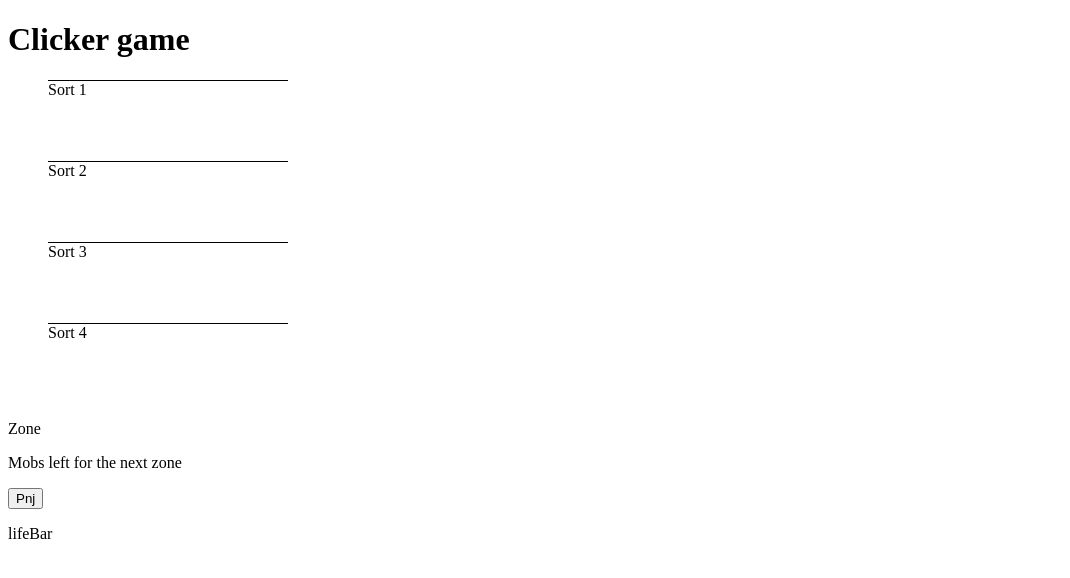
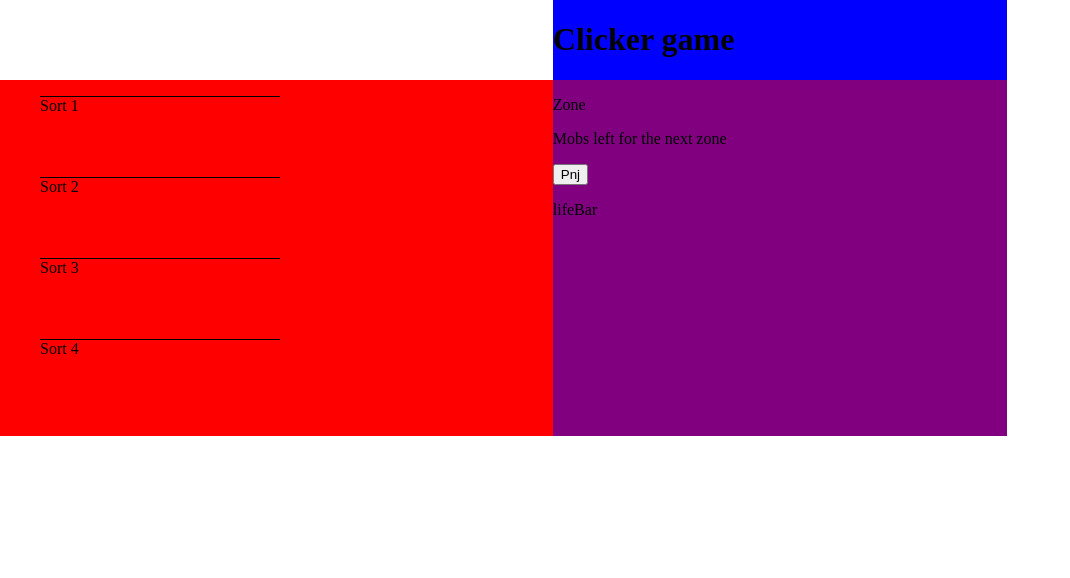
Before and after one commit to SacleuxBenoit/clicker-game, a PHP site: page /game/clicker.php in a window 1280 px wide. Shown: the top 578 px of the page, without its empty margins (0-1070 px from the left). Run offline with PHP 8.4, Linux system fonts and the light colour scheme.

Commit message:
add header, + class navDamage :arrow_right: clicker.php .... init grid, add margin : 0 for the body + background-color (for the test) to header, .navDamage, .pnj :arrow_right:  style.css

```diff
--- a/game/clicker.php
+++ b/game/clicker.php
@@ -7,9 +7,12 @@
     <title>Clicker game</title>
 </head>
 <body>
-    <h1>Clicker game</h1>
 
-    <nav>
+    <header>
+        <h1>Clicker game</h1>
+    </header>
+
+    <nav class="navDamage">
         <ul>
             <li>Sort 1</li>
             <li>Sort 2</li>
--- a/style/style.css
+++ b/style/style.css
@@ -1,9 +1,32 @@
+body{
+  margin: 0;
+  display: grid;
+  grid-template-areas:
+  ". header . "
+  "navDamage pnj . ";
+}
+
 ul{
     list-style-type: none;
-  }
+}
 
-  li{
+li{
     border-top: 1px solid black;
     height: 5em;
     width: 15em;
-  }
+}
+
+header{
+    grid-area: header;
+    background-color: blue;
+}
+
+.navDamage{
+    grid-area: navDamage;
+    background-color: red;
+}
+
+.pnj{
+    grid-area: pnj;
+  background-color: purple;
+}
```
